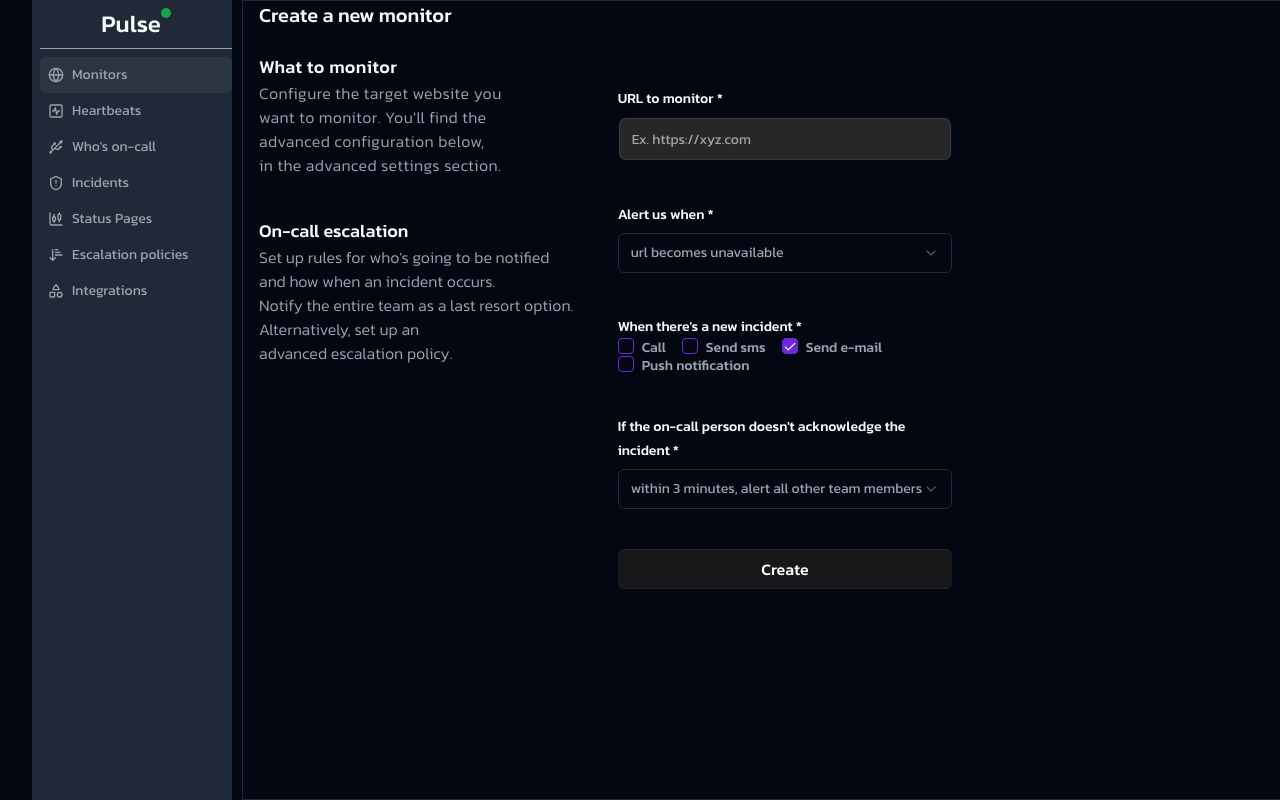
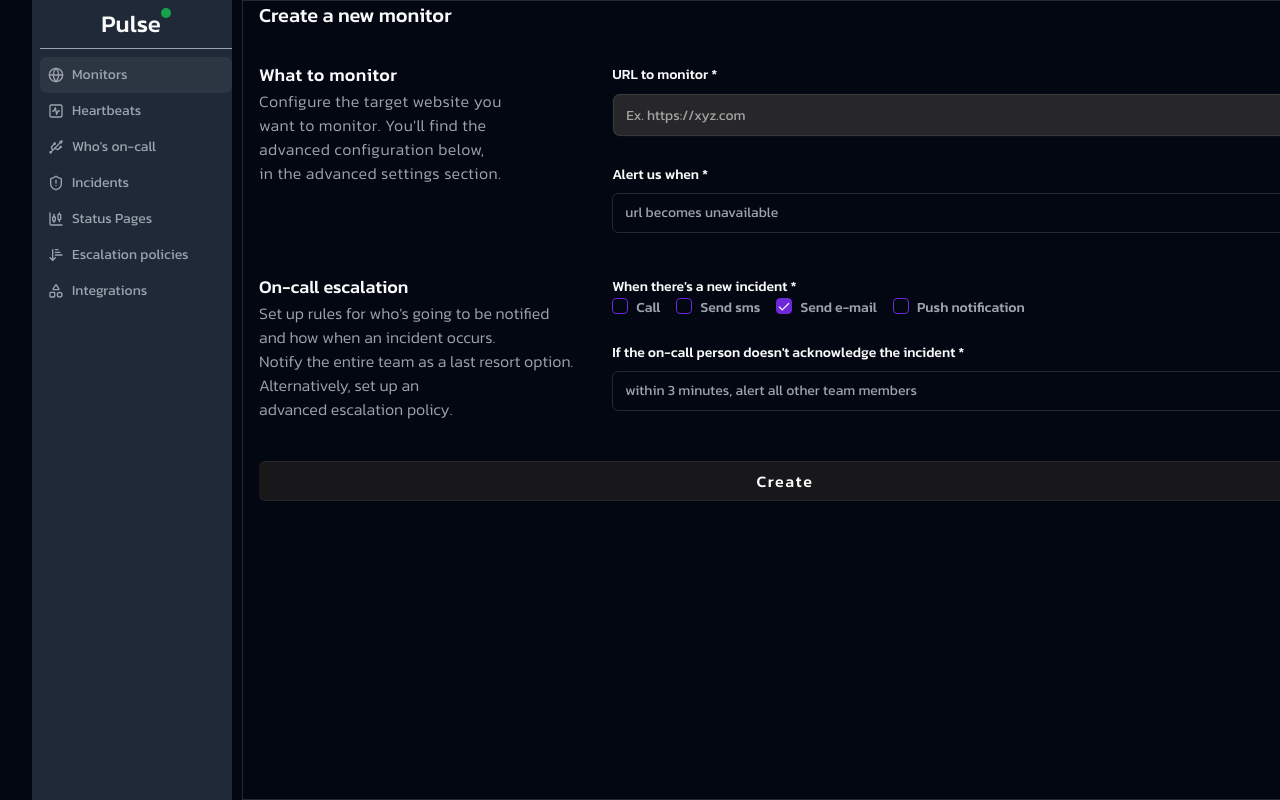
Before and after one commit to hash-engineers/pulse, a Next.js app in the folder frontend/: page /dashboard/monitors/create-monitor in a window 1280 px wide. Shown: the top 800 px of the page. Built offline with nearby package versions, Linux system fonts and the light colour scheme.

Commit message:
refactor: split the create monitor code

```diff
--- /dev/null
+++ b/frontend/app/dashboard/monitors/create-monitor/_basic-form-part-1.tsx
@@ -0,0 +1,41 @@
+import { Control } from 'react-hook-form';
+import { FormFieldType } from '@/enums/form';
+import { whenToAlert } from '@/lib/array-of-enums/monitor';
+import { CustomFormField } from '@/components/form/custom-form-field';
+
+type Props = { control: Control<any> };
+
+export function BasicFormPart1({ control }: Props) {
+  return (
+    <div className="lg:grid grid-cols-3 gap-x-2">
+      <div className="lg:max-w-sm tracking-wide col-span-1">
+        <h5 className="text-primary-foreground">What to monitor</h5>
+        <p className="font-light">
+          Configure the target website you want to monitor. You&apos;ll find the
+          advanced configuration below, in the advanced settings section.
+        </p>
+      </div>
+
+      <div className="col-span-2 space-y-6 sm:max-lg:mt-4">
+        <CustomFormField
+          fieldType={FormFieldType.INPUT}
+          control={control}
+          name="url"
+          type="url"
+          label="URL to monitor"
+          required
+          placeholder="Ex. https://xyz.com"
+        />
+        <CustomFormField
+          fieldType={FormFieldType.SELECT}
+          control={control}
+          name="whenToAlert"
+          label="Alert us when"
+          required
+          selectPlaceholder="Select when to alert"
+          items={whenToAlert}
+        />
+      </div>
+    </div>
+  );
+}
--- /dev/null
+++ b/frontend/app/dashboard/monitors/create-monitor/_basic-form-part-2.tsx
@@ -0,0 +1,63 @@
+import { Control } from 'react-hook-form';
+import { FormFieldType } from '@/enums/form';
+import { Label } from '@/components/ui/label';
+import { nextActions } from '@/lib/array-of-enums/monitor';
+import { CustomFormField } from '@/components/form/custom-form-field';
+
+type Props = { control: Control<any> };
+
+export function BasicFormPart2({ control }: Props) {
+  return (
+    <div className="lg:grid grid-cols-3 gap-x-2">
+      <div className="col-span-1">
+        <h5 className="text-primary-foreground">On-call escalation</h5>
+        <p>
+          Set up rules for who&apos;s going to be notified and how when an
+          incident occurs.
+        </p>
+        <p>Notify the entire team as a last resort option.</p>
+        <p>Alternatively, set up an advanced escalation policy.</p>
+      </div>
+
+      <div className="col-span-2 space-y-6 sm:max-lg:mt-4">
+        <div>
+          <Label>When there&apos;s a new incident *</Label>
+          <div className="flex items-center justify-start flex-wrap gap-x-4">
+            <CustomFormField
+              fieldType={FormFieldType.CHECKBOX}
+              control={control}
+              name="call"
+              label="Call"
+            />
+            <CustomFormField
+              fieldType={FormFieldType.CHECKBOX}
+              control={control}
+              name="sendSMS"
+              label="Send sms"
+            />
+            <CustomFormField
+              fieldType={FormFieldType.CHECKBOX}
+              control={control}
+              name="sendEmail"
+              label="Send e-mail"
+            />
+            <CustomFormField
+              fieldType={FormFieldType.CHECKBOX}
+              control={control}
+              name="pushNotification"
+              label="Push notification"
+            />
+          </div>
+        </div>
+        <CustomFormField
+          fieldType={FormFieldType.SELECT}
+          control={control}
+          name="whenDoesNotAcknowledge"
+          label="If the on-call person doesn't acknowledge the incident"
+          required
+          items={nextActions}
+        />
+      </div>
+    </div>
+  );
+}
--- a/frontend/app/dashboard/monitors/create-monitor/_main-form.tsx
+++ b/frontend/app/dashboard/monitors/create-monitor/_main-form.tsx
@@ -3,11 +3,10 @@
 import { z } from 'zod';
 import { useForm } from 'react-hook-form';
 import { Form } from '@/components/ui/form';
-import { FormFieldType } from '@/enums/form';
-import { Label } from '@/components/ui/label';
 import { zodResolver } from '@hookform/resolvers/zod';
+import { BasicFormPart1 } from './_basic-form-part-1';
+import { BasicFormPart2 } from './_basic-form-part-2';
 import { createMonitorSchema } from '@/schemas/monitor';
-import { CustomFormField } from '@/components/form/custom-form-field';
 import { whenToAlert, nextActions } from '@/lib/array-of-enums/monitor';
 import { BottomGradientButton } from '@/components/ui/bottom-gradient-button';
 
@@ -30,69 +29,19 @@ export function MainForm() {
   }
 
   return (
-    <section>
+    <section className="text-muted-foreground">
       <Form {...form}>
         <form
           onSubmit={form.handleSubmit(onSubmit)}
           className="mt-8 space-y-10 w-full"
         >
-          <CustomFormField
-            fieldType={FormFieldType.INPUT}
-            control={form.control}
-            name="url"
-            type="url"
-            label="URL to monitor"
-            required
-            placeholder="Ex. https://xyz.com"
-          />
-          <CustomFormField
-            fieldType={FormFieldType.SELECT}
-            control={form.control}
-            name="whenToAlert"
-            label="Alert us when"
-            required
-            selectPlaceholder="Select when to alert"
-            items={whenToAlert}
-          />
-          <div>
-            <Label>When there&apos;s a new incident *</Label>
-            <div className="flex items-center justify-start flex-wrap gap-x-4">
-              <CustomFormField
-                fieldType={FormFieldType.CHECKBOX}
-                control={form.control}
-                name="call"
-                label="Call"
-              />
-              <CustomFormField
-                fieldType={FormFieldType.CHECKBOX}
-                control={form.control}
-                name="sendSMS"
-                label="Send sms"
-              />
-              <CustomFormField
-                fieldType={FormFieldType.CHECKBOX}
-                control={form.control}
-                name="sendEmail"
-                label="Send e-mail"
-              />
-              <CustomFormField
-                fieldType={FormFieldType.CHECKBOX}
-                control={form.control}
-                name="pushNotification"
-                label="Push notification"
-              />
-            </div>
-          </div>
-          <CustomFormField
-            fieldType={FormFieldType.SELECT}
-            control={form.control}
-            name="whenDoesNotAcknowledge"
-            label="If the on-call person doesn't acknowledge the incident"
-            required
-            items={nextActions}
-          />
+          <BasicFormPart1 control={form.control} />
 
-          <BottomGradientButton>Create</BottomGradientButton>
+          <BasicFormPart2 control={form.control} />
+
+          <BottomGradientButton className="tracking-widest">
+            Create
+          </BottomGradientButton>
         </form>
       </Form>
     </section>
--- a/frontend/app/dashboard/monitors/create-monitor/_main-info-and-form.tsx
+++ /dev/null
@@ -1,11 +0,0 @@
-import { MainForm } from './_main-form';
-import { MainInfo } from './_main-info';
-
-export function MainInfoAndForm() {
-  return (
-    <div className="lg:grid grid-cols-3 gap-x-6 text-muted-foreground">
-      <MainInfo />
-      <MainForm />
-    </div>
-  );
-}
--- a/frontend/app/dashboard/monitors/create-monitor/_main-info.tsx
+++ /dev/null
@@ -1,23 +0,0 @@
-export function MainInfo() {
-  return (
-    <div className="hidden lg:block col-span-1 space-y-10">
-      <div className="max-w-sm tracking-wide">
-        <h5 className="text-primary-foreground">What to monitor</h5>
-        <p className="font-light">
-          Configure the target website you want to monitor. You&apos;ll find the
-          advanced configuration below, in the advanced settings section.
-        </p>
-      </div>
-
-      <div>
-        <h5 className="text-primary-foreground">On-call escalation</h5>
-        <p>
-          Set up rules for who&apos;s going to be notified and how when an
-          incident occurs.
-        </p>
-        <p>Notify the entire team as a last resort option.</p>
-        <p>Alternatively, set up an advanced escalation policy.</p>
-      </div>
-    </div>
-  );
-}
--- a/frontend/app/dashboard/monitors/create-monitor/page.tsx
+++ b/frontend/app/dashboard/monitors/create-monitor/page.tsx
@@ -1,11 +1,11 @@
-import { MainInfoAndForm } from './_main-info-and-form';
+import { MainForm } from './_main-form';
 
 export default function CreateMonitor() {
   return (
     <section className="space-y-6">
       <h4>Create a new monitor</h4>
 
-      <MainInfoAndForm />
+      <MainForm />
     </section>
   );
 }
```
